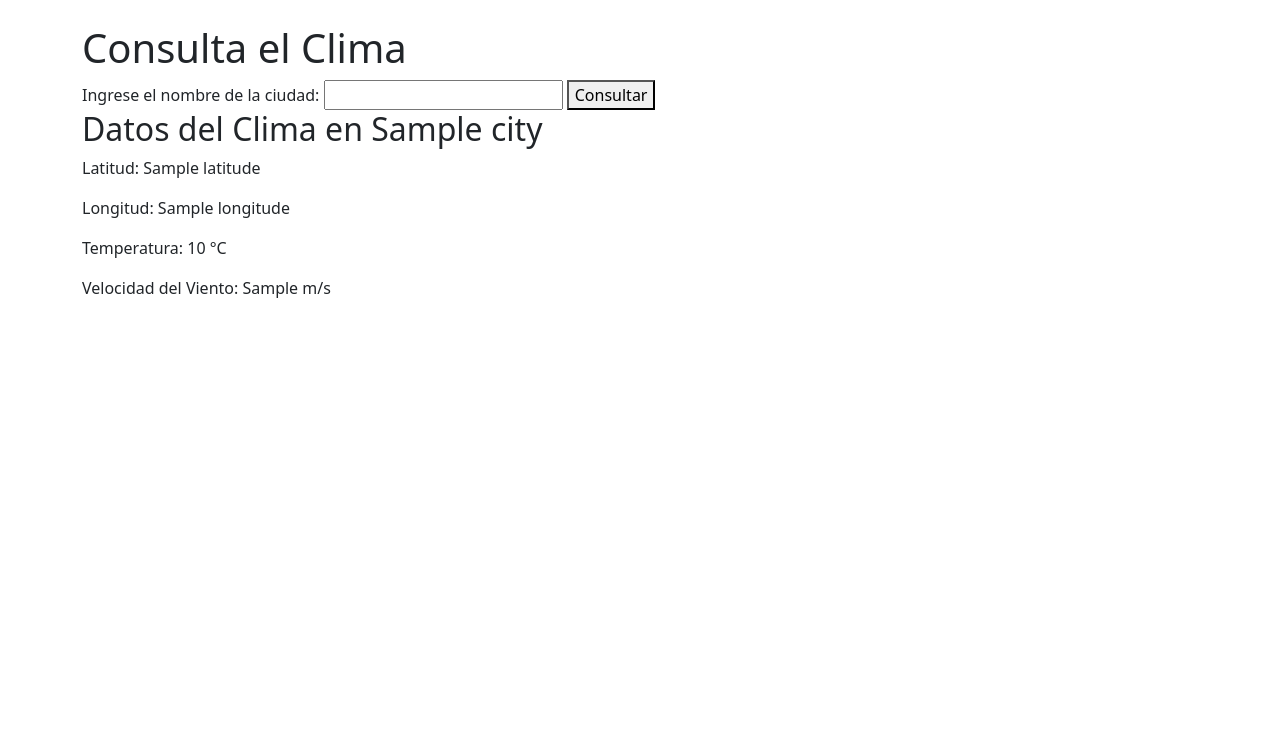
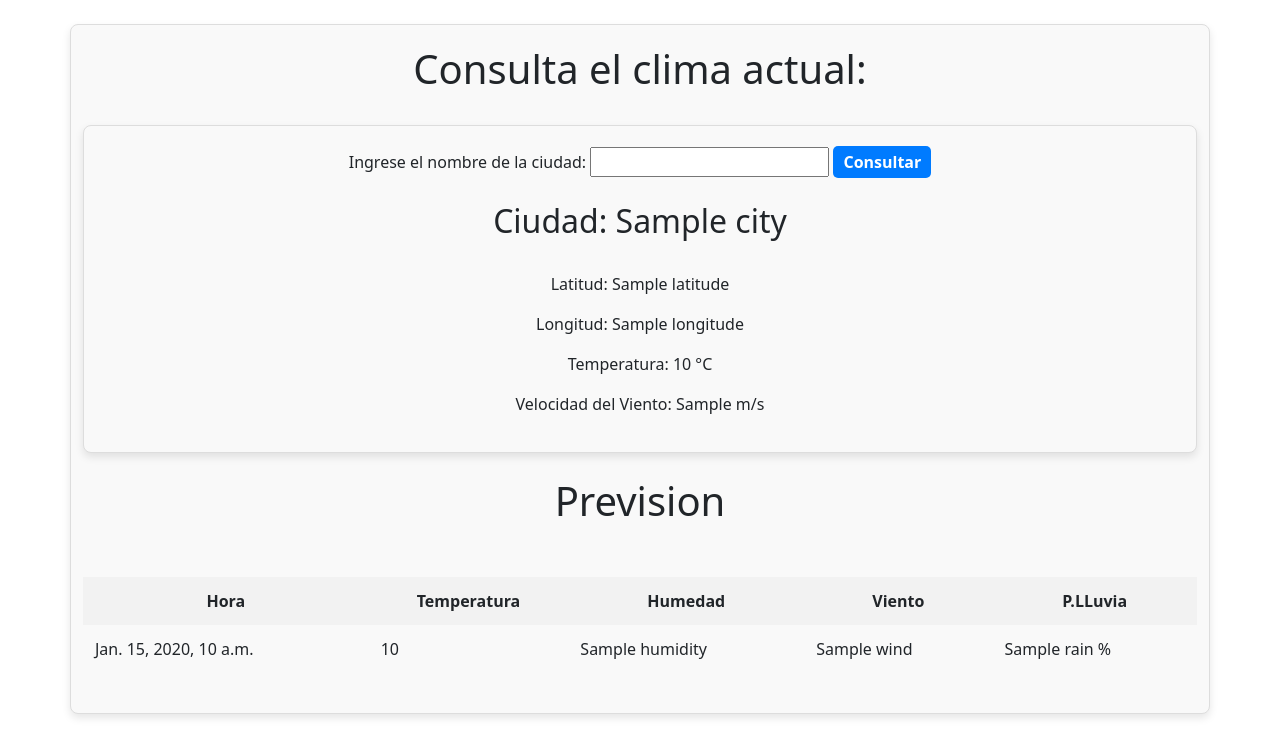
Before and after one commit to icarpio/pruebadesplieguedjango, a Django app: template weather/templates/weather/weather_form.html in a window 1280 px wide. Shown: the part 56-800 px from the top of the page. Run offline with Django 5.2, Linux system fonts and the light colour scheme; the template is opened without the code that fills it: most values are stand-ins (such as "Sample title", 1, 10 or a date in 2020).

Commit message:
Add weather prevision table

```diff
--- a/weather/templates/weather/weather_form.html
+++ b/weather/templates/weather/weather_form.html
@@ -1,19 +1,110 @@
+
+<!DOCTYPE html>
+<html lang="es">
+<head>
+    <meta charset="UTF-8">
+    <meta name="viewport" content="width=device-width, initial-scale=1.0">
+    <title>Datos Meteorológicos</title>
+    <style>
+        table {
+            width: 100%;
+            border-collapse: collapse;
+            margin: 20px 0;
+        }
+        th, td {
+            padding: 12px;
+            text-align: left;
+            border: 1px solid #dddddd;
+        }
+        th {
+            background-color: #f2f2f2;
+        }
+        tr:nth-child(even) {
+            background-color: #f9f9f9;
+        }
+        tr:hover {
+            background-color: #f1f1f1;
+        }
+        .container {
+            text-align: center; /* Centra el texto dentro del div */
+            border: 1px solid #ddd; /* Borde del contenedor */
+            padding: 20px; /* Espaciado interno */
+            border-radius: 8px; /* Esquinas redondeadas */
+            box-shadow: 0 4px 8px rgba(0, 0, 0, 0.1); /* Sombra para darle profundidad */
+            background-color: #f9f9f9; /* Color de fondo del contenedor */
+        }
+        .button-bonito {
+            background-color: #007BFF; /* Color azul */
+            color: white; /* Color del texto */
+            border: none; /* Sin borde */
+            border-radius: 5px; /* Esquinas redondeadas */
+            padding: 4px 10px; /* Espaciado interno */
+            font-size: 16px; /* Tamaño de la fuente */
+            font-weight: bold; /* Negrita */
+            text-align: center; /* Centra el texto */
+            cursor: pointer; /* Cambia el cursor al pasar sobre el botón */
+            transition: background-color 0.3s, transform 0.2s; /* Transiciones suaves */
+        }
+
+        .button-bonito:hover {
+            background-color: #0056b3; /* Color más oscuro al pasar el mouse */
+            transform: scale(1.05); /* Efecto de aumento */
+        }
+
+        .button-bonito:active {
+            transform: scale(0.95); /* Efecto de pulsación al hacer clic */
+        }
+
+    </style>
+</head>
+
+
 {% extends 'deployRender/base.html' %}
 
+
 {% block content %}
-    <h1>Consulta el Clima</h1>
+    <h1>Consulta el clima actual:</h1>
+    <br>
+    <div class="container">
     <form action="{% url 'get_weather' %}" method="get">
         <label for="city">Ingrese el nombre de la ciudad:</label>
         <input type="text" id="city" name="city" required>
-        <button type="submit">Consultar</button>
+        <button type="submit" class="button-bonito">Consultar</button>
     </form>
 
     {% if weather_data %}
-        <h2>Datos del Clima en {{ weather_data.city }}</h2>
+        <br>
+        <h2>Ciudad: {{ weather_data.city }}</h2>
+        <br>
         <p>Latitud: {{ weather_data.coordinates.latitude }}</p>
         <p>Longitud: {{ weather_data.coordinates.longitude }}</p>
         <p>Temperatura: {{ weather_data.weather.current.temperature_2m }} °C</p>
         <p>Velocidad del Viento: {{ weather_data.weather.current.wind_speed_10m }} m/s</p>
-        <!-- Otros datos del clima -->
     {% endif %}
+    </div>
+    <br>
+    <h1>Prevision</h1>
+    <br>
+    <table>
+        <thead>
+            <tr>
+                <th>Hora</th>
+                <th>Temperatura</th>
+                <th>Humedad</th>
+                <th>Viento</th>
+                <th>P.LLuvia</th>
+            </tr>
+        </thead>
+        <tbody>
+            {% for weather in weather_data.weather_list %}
+            <tr>
+                <td>{{ weather.time }}</td>
+                <td>{{ weather.temp }}</td>
+                <td>{{ weather.humidity }}</td>
+                <td>{{ weather.wind }}</td>
+                <td>{{ weather.rain }} %</td>
+            </tr>
+            {% endfor %}
+        </tbody>
+    </table>
 {% endblock %}
```
Also changed, not shown: weather/views.py (+29 -8 lines).
